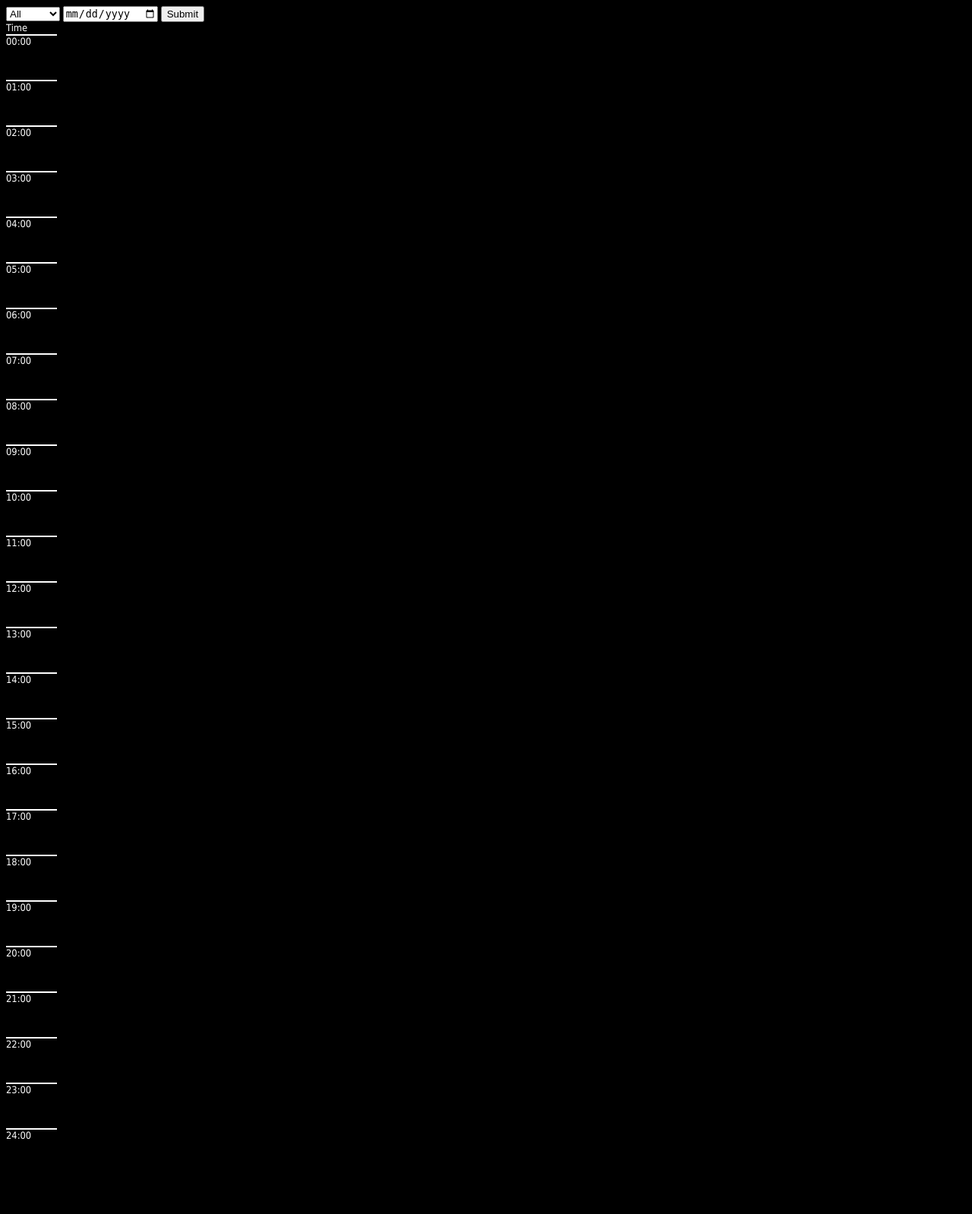
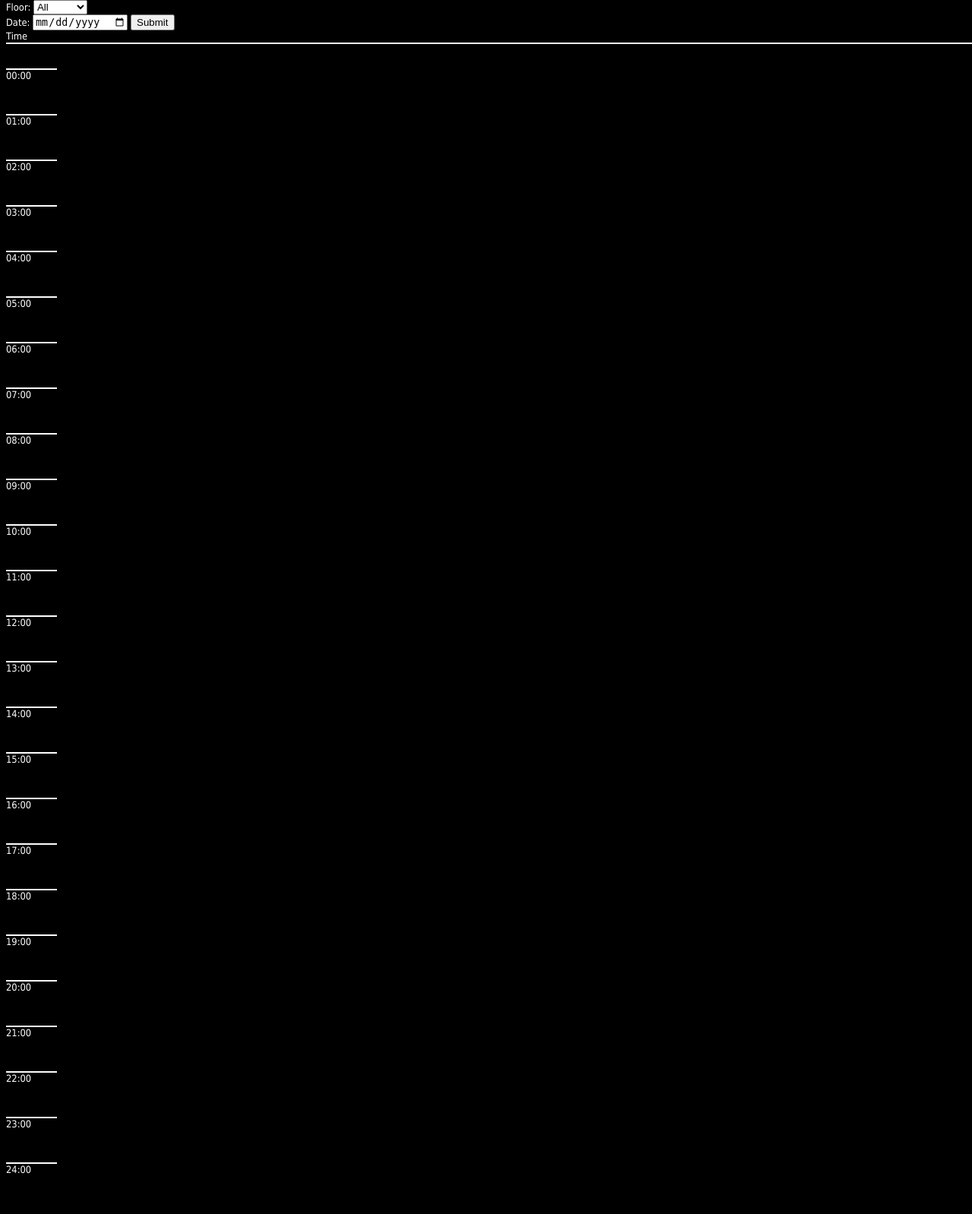
Before and after one commit to Wynndow/meeting_room_project, a Flask app: template app/templates/index.html in a window 1280 px wide; the page is wider, and only the part inside the window is pictured. Shown: that part at 76% size. Before the commit the page ends 1500 px from the top of that part, so only its background shows below. Run offline with Flask 2, Linux system fonts and the light colour scheme; the template is opened without the code that fills it, so the values that code supplies are empty; parts of the project's set-up code (start-up, migrations or seed data) failed here and were passed over.

Commit message:
Add some style to header and split form fields

```diff
--- a/app/static/stylesheet.css
+++ b/app/static/stylesheet.css
@@ -4,9 +4,16 @@ body {
   font-size: 0.8em;
   color: white;
   background-color: black;
-
+  margin-top: 0px;
 
 }
+
+#header {
+  position: fixed;
+  background: black;
+  border-bottom: 2px white solid;
+}
+
 .room-name {
   width: 67px;
   display: inline-block;
@@ -33,6 +40,10 @@ body {
   overflow:hidden;
 }
 
+.block-container {
+  padding-top: 7em;
+}
+
 .room-block-container {
   width: 67px;
   display: inline-block;
--- a/app/templates/index.html
+++ b/app/templates/index.html
@@ -5,16 +5,27 @@
   <title>Rooms</title>
 </head>
 <body>
+  <section id="header">
     <div>
       <form action="/" method="get">
+        <div>
+          <label for="floor">
+            Floor:
+          </label>
           <select name="floor">
             <option value="all">All</option>
             <option value="third">Third</option>
             <option value="sixth">Sixth</option>
             <option value="seventh">Seventh</option>
           </select>
+        </div>
+        <div>
+          <label for="date">
+            Date:
+          </label>
           <input type="date" name="date"/>
           <input type="submit" value="Submit" />
+        </div>
       </form>
     </div>
     <div class='room-name-container'>
@@ -27,6 +38,7 @@
       </div>
       {% endfor %}
     </div>
+  </section>
   <div class='block-container'>
     <div class='room-block-container'>
       <div class='hour'>
```
Lines whose indentation alone changed are shown as unchanged.
